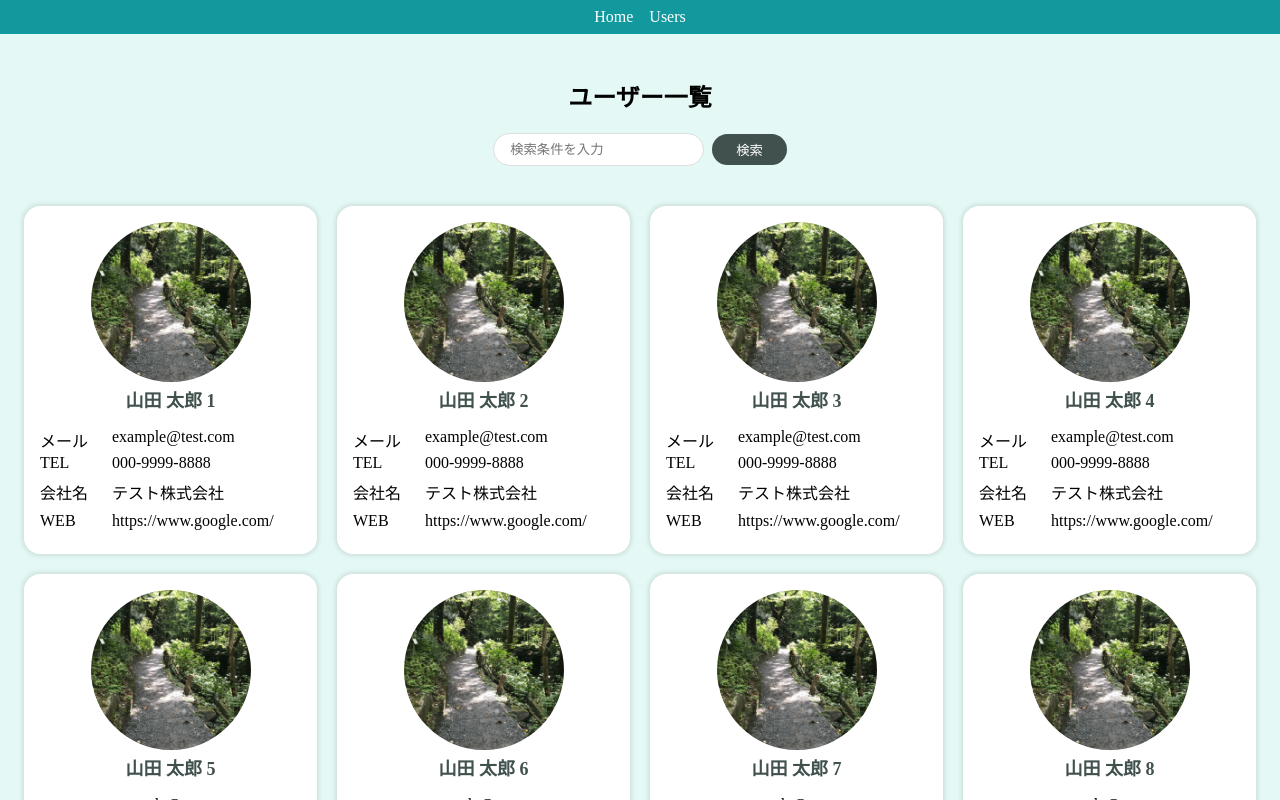
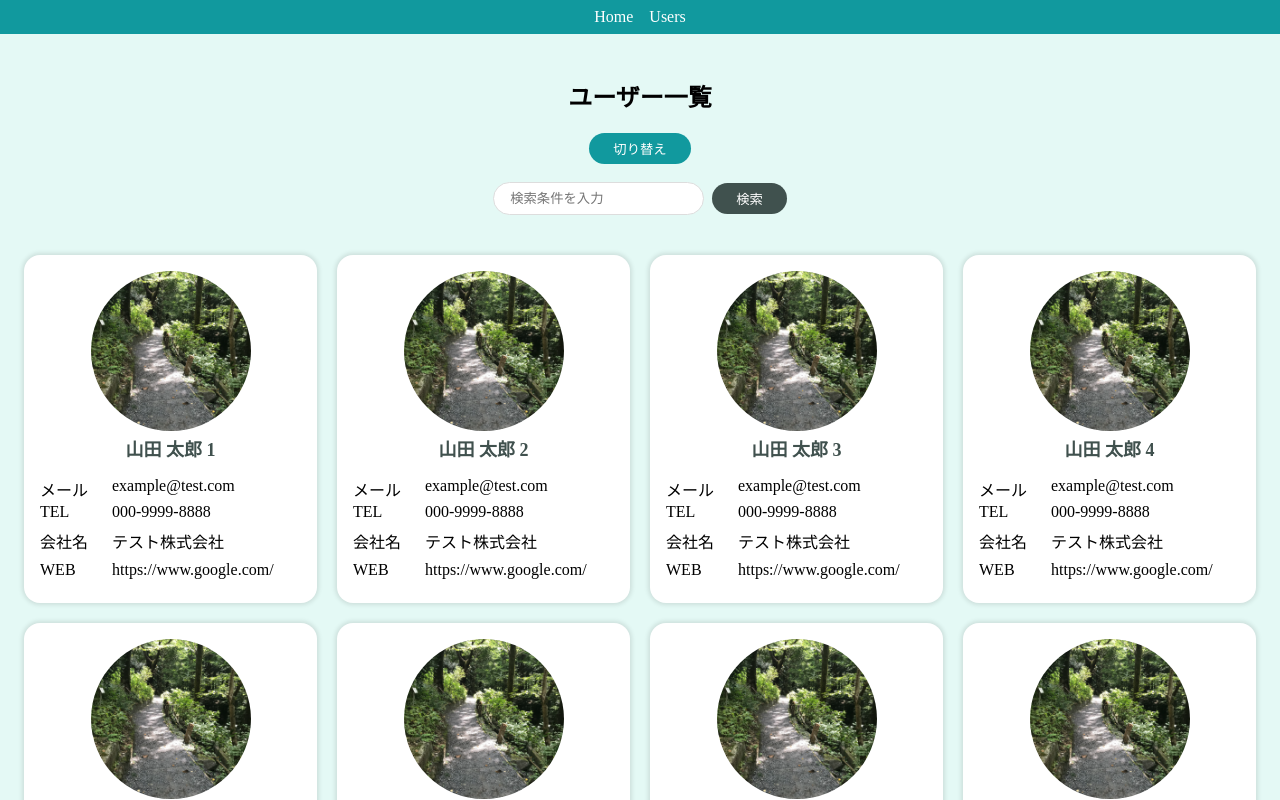
Before and after one commit to Sekiguchi-Atsushi-WEB/react_tutoria_step_up_section6, a React (Vite) app: page /users in a window 1280 px wide. Shown: the top 800 px of the page. Built offline with nearby package versions, Linux system fonts and the light colour scheme.

Commit message:
40. Contextでのstate管理(再レンダリングの最適化)

```diff
--- a/src/components/molecules/SearchInput.jsx
+++ b/src/components/molecules/SearchInput.jsx
@@ -1,15 +1,16 @@
+import { memo } from "react";
 import styled from "styled-components";
 import { PrimaryButton } from "../atoms/buttons/PrimaryButton";
 import { Input } from "../atoms/inputs/Input";
 
-export const SearchInput = () => {
+export const SearchInput = memo(() => {
   return (
     <SContainer>
       <Input placeholder="検索条件を入力" />
       <PrimaryButton>検索</PrimaryButton>
     </SContainer>
   );
-};
+});
 
 const SContainer = styled.div`
   display: flex;
--- a/src/components/molecules/user/UserIconWithName.jsx
+++ b/src/components/molecules/user/UserIconWithName.jsx
@@ -1,8 +1,9 @@
+import { memo } from "react";
 import { useContext } from "react";
 import { UserContext } from "/src/providers/UserContext";
 import styled from "styled-components";
 
-export const UserIconWithName = (props) => {
+export const UserIconWithName = memo((props) => {
   const { image, name } = props;
   const { userInfo } = useContext(UserContext);
   const isAdmin = userInfo?.isAdmin ?? false;
@@ -15,7 +16,8 @@ export const UserIconWithName = (props) => {
       {isAdmin && <Sedit>編集</Sedit>}
     </SContainer>
   );
-};
+});
+
 const SContainer = styled.div`
   text-align: center;
 `;
--- a/src/components/organisms/user/UserCard.jsx
+++ b/src/components/organisms/user/UserCard.jsx
@@ -1,8 +1,9 @@
+import { memo } from "react";
 import styled from "styled-components";
 import { Card } from "/src/components/atoms/cards/Card";
 import { UserIconWithName } from "/src/components/molecules/user/UserIconWithName";
 
-export const UserCard = (props) => {
+export const UserCard = memo((props) => {
   const { user } = props;
   return (
     <Card>
@@ -19,7 +20,7 @@ export const UserCard = (props) => {
       </SDL>
     </Card>
   );
-};
+});
 
 const SDL = styled.dl`
   text-align: left;
--- a/src/components/pages/Users.jsx
+++ b/src/components/pages/Users.jsx
@@ -1,19 +1,30 @@
-import styled from "styled-components";
+import { useContext } from "react";
+import { UserContext } from "/src/providers/UserContext";
 import { SearchInput } from "/src/components/molecules/SearchInput";
 import { UserCard } from "/src/components/organisms/user/UserCard";
+import { SecondaryButton } from "/src/components/atoms/buttons/SecondaryButton";
+import styled from "styled-components";
 import users from "/src/users"; // ユーザーデータをインポート
 
 /**
  * Usersページ
  */
 export const Users = () => {
+  const { userInfo, setUserInfo } = useContext(UserContext);
+  const onClickSwitch = () => {
+    const isAdmin = userInfo?.isAdmin ?? false; //ナリッシュ・コアレッシングな書き方
+    setUserInfo({ ...userInfo, isAdmin: !isAdmin });
+  };
+
   return (
     <SContainer>
       <h2>ユーザー一覧</h2>
+      <SecondaryButton onClick={onClickSwitch}>切り替え</SecondaryButton>
+      <br />
       <SearchInput placeholder="検索条件を入力してください" />
       <SUserCards>
         {users.map((user) => {
-          return <UserCard key={users.id} user={user} />;
+          return <UserCard key={user.id} user={user} />;
         })}
       </SUserCards>
     </SContainer>
--- a/src/providers/UserPrivider.jsx
+++ b/src/providers/UserPrivider.jsx
@@ -3,10 +3,10 @@ import { UserContext } from "./UserContext";
 
 export const UserProvider = (props) => {
   const { children } = props;
-  const [userInfo, setUerInfo] = useState(null);
+  const [userInfo, setUserInfo] = useState(null);
 
   return (
-    <UserContext.Provider value={{ userInfo, setUerInfo }}>
+    <UserContext.Provider value={{ userInfo, setUserInfo }}>
       {children}
     </UserContext.Provider>
   );
```
